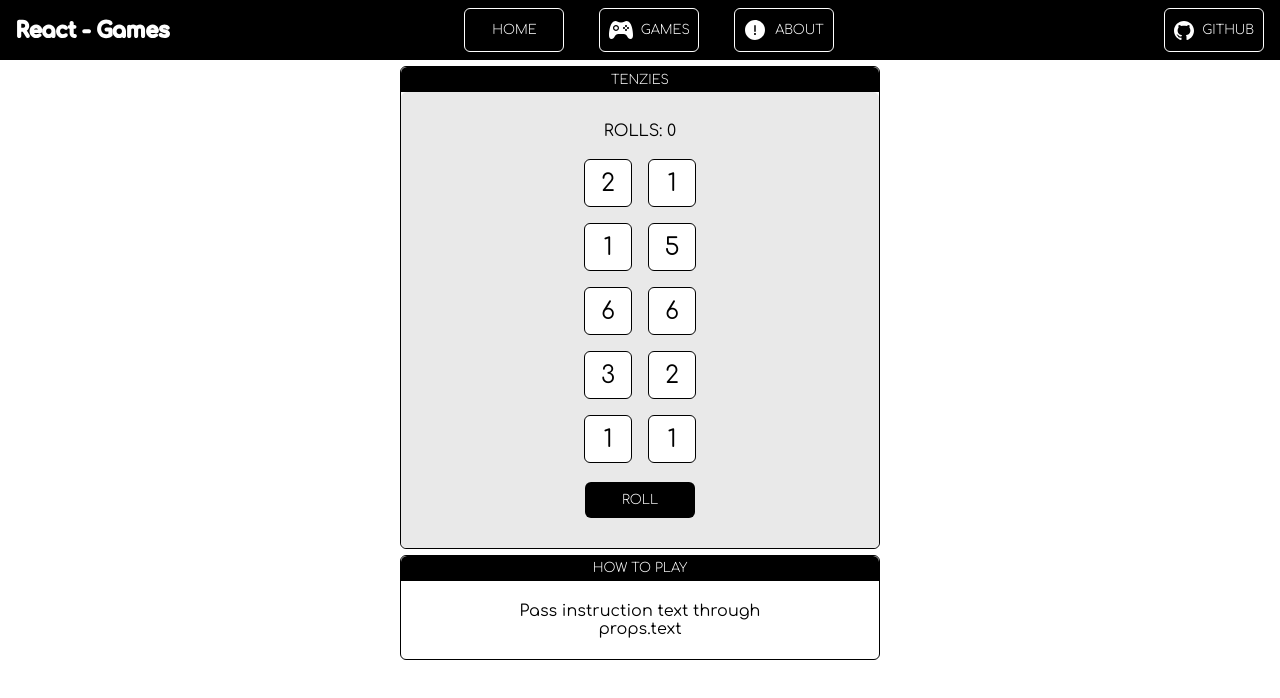
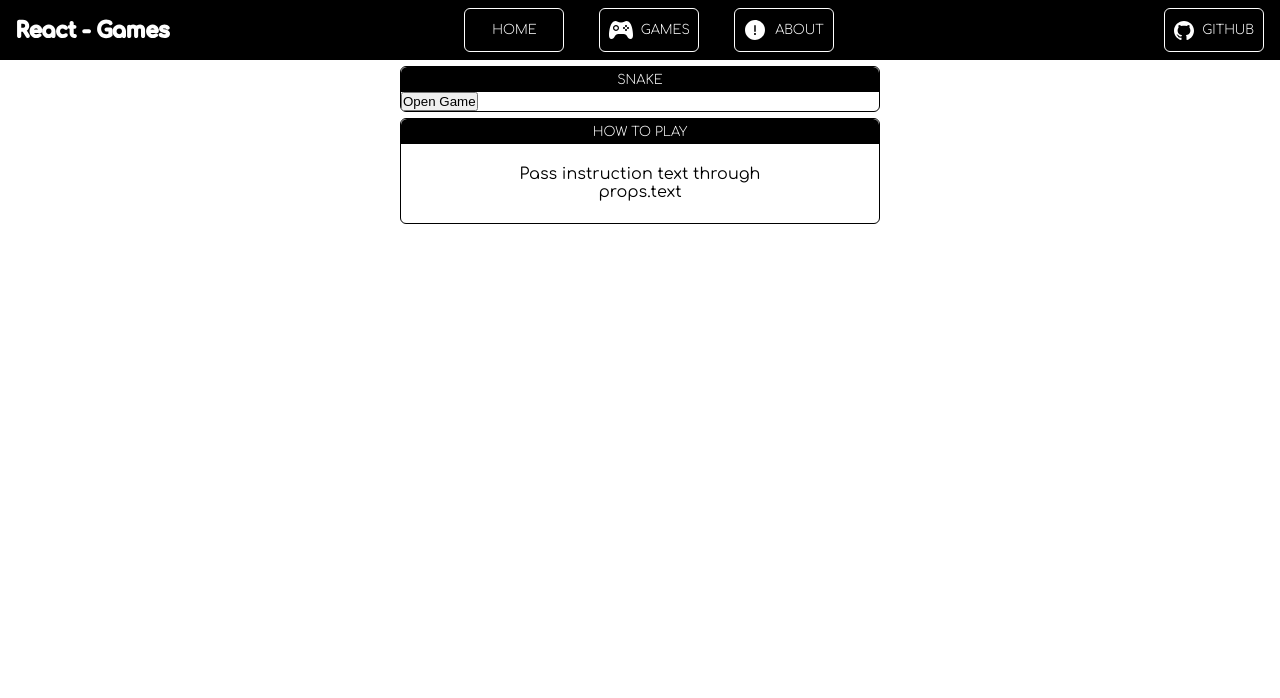
Before and after one commit to rezonmain/react-games, a React (Create React App) app: page / in a window 1280 px wide. Shown: the top 698 px of the page. Built offline with nearby package versions, Linux system fonts and the light colour scheme.

Commit message:
created snake game modal

```diff
--- a/src/App.js
+++ b/src/App.js
@@ -1,11 +1,11 @@
 import Header from './shared/Header';
 import HowTo from './shared/HowTo';
-import Tenzies from './Tenzies/Tenzies';
+import Snake from './Snake/Snake';
 function App() {
 	return (
 		<main>
 			<Header />
-			<Tenzies />
+			<Snake />
 			<HowTo />
 		</main>
 	);
--- a/src/Snake/Snake.js
+++ b/src/Snake/Snake.js
@@ -1,10 +1,26 @@
+import { useState } from 'react';
 import './snake.css';
+import SnakeModal from './components/SnakeModal';
 
 export default function Snake() {
+	// const [game, setGame] = useState(false);
+	const [modal, setModal] = useState(false);
+
+	function handleCloseModal(e) {
+		setModal(e.target.id === 'modal-close' ? false : true);
+	}
+
+	function handleShowModal() {
+		setModal(true);
+	}
+
 	return (
-		<section className='bordered section'>
+		<section className='snake-section bordered section'>
 			<h3 className='section-title'>snake</h3>
-			<div className='snake-container'></div>
+			<div className='snake-container'>
+				{modal && <SnakeModal handleClose={handleCloseModal} />}
+				<button onClick={handleShowModal}>Open Game</button>
+			</div>
 		</section>
 	);
 }
--- /dev/null
+++ b/src/Snake/components/SnakeModal.js
@@ -0,0 +1,15 @@
+export default function SnakeModal(props) {
+	return (
+		<div
+			id='modal-close'
+			className='modal-bg'
+			onClick={(e) => props.handleClose(e)}>
+			<main className='modal centered'>
+				<h1>Hello im supposed to be the game</h1>
+				<button id='modal-close' onClick={(e) => props.handleClose(e)}>
+					Close Modal
+				</button>
+			</main>
+		</div>
+	);
+}
--- a/src/Snake/snake.css
+++ b/src/Snake/snake.css
@@ -1,3 +1,24 @@
 .snake-container {
   border-radius: var(--br);
 }
+
+.snake-section {
+  max-width: 360px;
+}
+
+.modal-bg {
+  position: fixed;
+  top: 0;
+  left: 0;
+  height: 100vh;
+  width: 100vw;
+  background-color: rgb(0, 0, 0, 0.5);
+  z-index: 1;
+}
+
+.modal {
+  background-color: white;
+  padding: 1rem;
+  z-index: 0;
+  transition: var(--tr);
+}
--- a/src/shared/header.css
+++ b/src/shared/header.css
@@ -2,7 +2,7 @@
   --header-height: 3.75rem;
   --header-padding: 0.75rem 1rem;
   --header-padding-v: 0.75rem;
-  --tr: 0.1s ease-in-out;
+
 }
 
 header {
```
